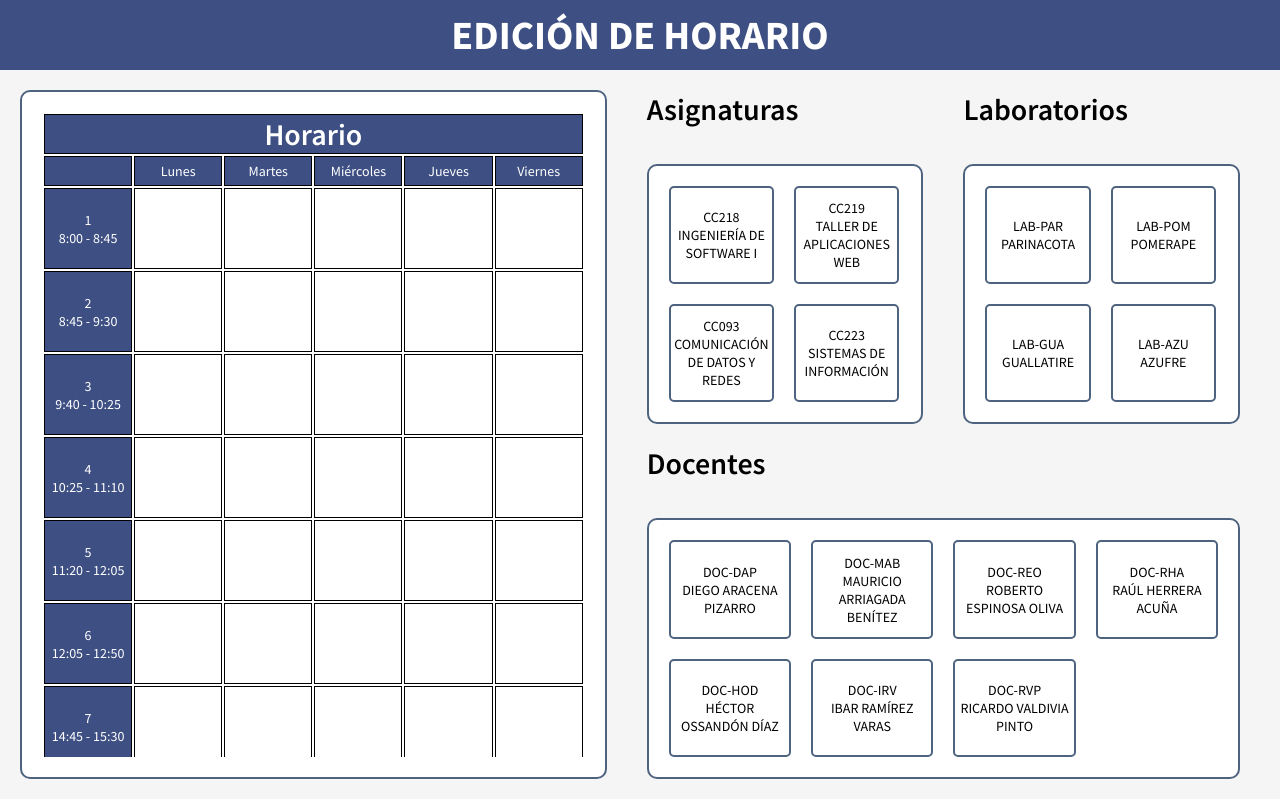
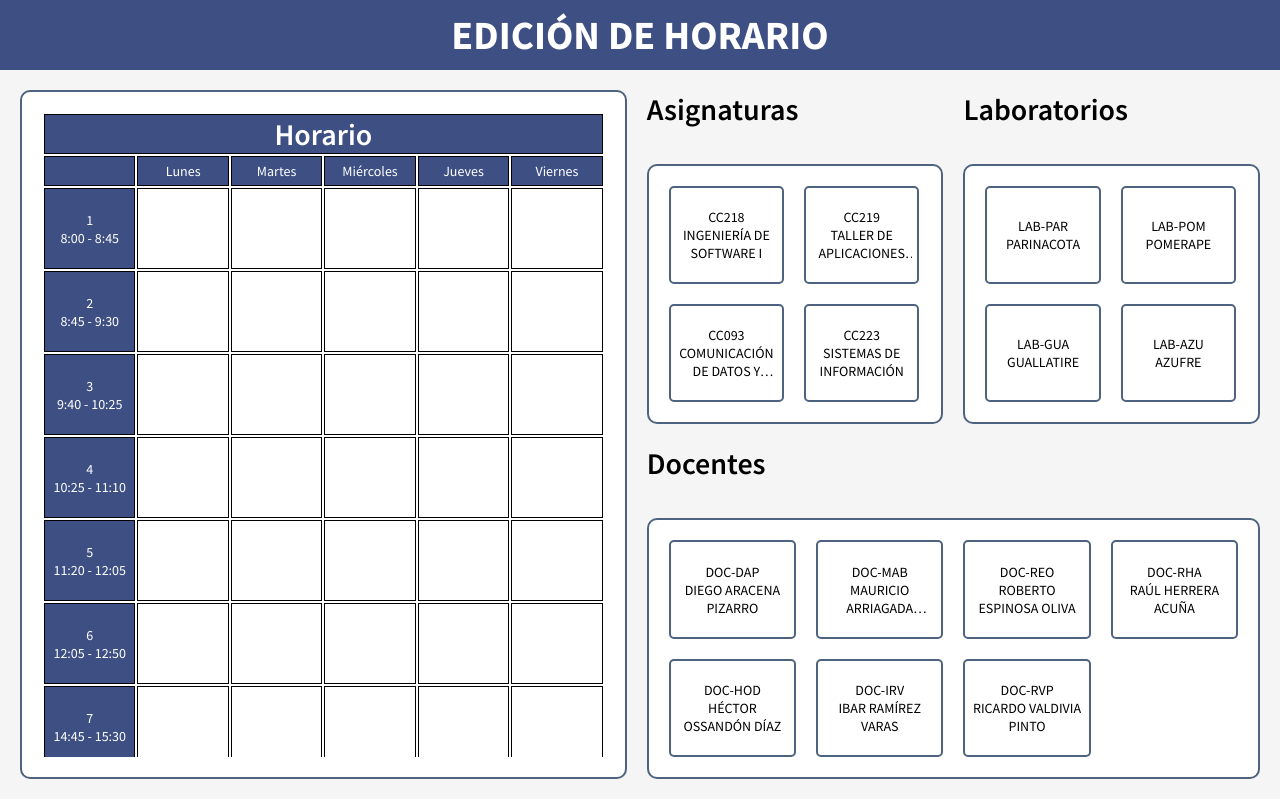
Before and after one commit to AlanAriasV/Planificador-de-horarios, a React (Vite) app: page /edit-schedule in a window 1280 px wide. Built offline with nearby package versions, Linux system fonts and the light colour scheme.

Commit message:
edit-schedule
placeholder

```diff
--- a/src/components/Draggables.jsx
+++ b/src/components/Draggables.jsx
@@ -1,11 +1,13 @@
-import { Draggable, Droppable } from 'react-beautiful-dnd';
+import { Draggable, Droppable } from "react-beautiful-dnd";
 
-import { BlocksDuration } from '../firebase/Data';
+import { BlocksDuration } from "../firebase/Data";
+// import { outOfTheWayTiming } from "react-beautiful-dnd/src/animation";
 
 export function ScheduleBlocksDraggable({ blocks, onClick, shelteredBlocks }) {
   const date = new Date();
   date.setHours(8);
   date.setMinutes(0);
+  // console.log(transitions.outOfTheWay);
   return (
     <>
       {[...Array(14)].map((_, i) => {
@@ -41,10 +43,10 @@ export function ScheduleBlocksDraggable({ blocks, onClick, shelteredBlocks }) {
                   isDropDisabled={blockSheltered || block.sheltered}
                 >
                   {(provided, snapshot) => {
-                    var backgroundColor = 'white';
-                    if (blockSheltered) backgroundColor = 'red';
+                    var backgroundColor = "white";
+                    if (blockSheltered) backgroundColor = "red";
                     else if (block.sheltered)
-                      backgroundColor = 'var(--yellow-color)';
+                      backgroundColor = "var(--yellow-color)";
                     // else if (snapshot.isDraggingOver) backgroundColor = 'lightblue';
                     return (
                       <td
@@ -62,7 +64,9 @@ export function ScheduleBlocksDraggable({ blocks, onClick, shelteredBlocks }) {
                             >
                               {(provided, snapshot) => (
                                 <div
-                                  className='block'
+                                  className={`block ${
+                                    snapshot.isDragging ? "dragging" : ""
+                                  }`}
                                   item={
                                     item.name ??
                                     `${item.firstName} ${item.lastName}`
@@ -74,7 +78,7 @@ export function ScheduleBlocksDraggable({ blocks, onClick, shelteredBlocks }) {
                                     onClick({ id: id, index, index })
                                   }
                                 >
-                                  <p>{item.id ?? ''}</p>
+                                  <p>{item.id ?? ""}</p>
                                   {/* <p>{item.name ?? `${item.firstName} ${item.lastName}`}</p> */}
                                 </div>
                               )}
@@ -102,11 +106,11 @@ export function AsignaturesDraggable({ asignatures }) {
         <Droppable isDropDisabled={true} droppableId={id} key={id}>
           {(provided, snapshot) => (
             <section
-              className='asignatures'
+              className="asignatures"
               {...provided.droppableProps}
               ref={provided.innerRef}
             >
-              <div className='grid grid-asignatures'>
+              <div className="grid grid-asignatures">
                 {asignatures.items.map((asignatures, index) =>
                   Object.entries(asignatures).map(([id, asignature]) => (
                     <Draggable
@@ -115,17 +119,17 @@ export function AsignaturesDraggable({ asignatures }) {
                       index={index}
                       isDragDisabled={asignature.time === 0}
                     >
-                      {(provided, _) => (
+                      {(provided, snapshot) => (
                         <div
                           className={`item ${
-                            asignature.time === 0 ? 'disabled' : ''
-                          }`}
+                            asignature.time === 0 ? "disabled" : ""
+                          } ${snapshot.isDragging ? "dragging" : ""}`}
                           ref={provided.innerRef}
                           {...provided.draggableProps}
                           {...provided.dragHandleProps}
                         >
                           <p>{asignature.id}</p>
-                          <p>{asignature.name}</p>
+                          { !snapshot.isDragging && <p>{asignature.name}</p>}
                         </div>
                       )}
                     </Draggable>
@@ -148,11 +152,11 @@ export function LaboratoriesDraggable({ laboratories }) {
         <Droppable isDropDisabled={true} droppableId={id} key={id}>
           {(provided, _) => (
             <section
-              className='laboratories'
+              className="laboratories"
               {...provided.droppableProps}
               ref={provided.innerRef}
             >
-              <div className='grid grid-laboratories'>
+              <div className="grid grid-laboratories">
                 {laboratories.items.map((laboratories, index) =>
                   Object.entries(laboratories).map(([id, laboratorie]) => (
                     <Draggable
@@ -161,17 +165,17 @@ export function LaboratoriesDraggable({ laboratories }) {
                       index={index}
                       isDragDisabled={laboratorie.time === 0}
                     >
-                      {(provided, _) => (
+                      {(provided, snapshot) => (
                         <div
                           className={`item ${
-                            laboratorie.time === 0 ? 'disabled' : ''
-                          }`}
+                            laboratorie.time === 0 ? "disabled" : ""
+                          } ${snapshot.isDragging ? "dragging" : ""}`}
                           ref={provided.innerRef}
                           {...provided.draggableProps}
                           {...provided.dragHandleProps}
                         >
                           <p>{laboratorie.id}</p>
-                          <p>{laboratorie.name}</p>
+                          { !snapshot.isDragging && <p>{laboratorie.name}</p>}
                         </div>
                       )}
                     </Draggable>
@@ -194,11 +198,11 @@ export function TeachersDraggable({ teachers }) {
         <Droppable isDropDisabled={true} droppableId={id} key={id}>
           {(provided, _) => (
             <section
-              className='teachers'
+              className="teachers"
               {...provided.droppableProps}
               ref={provided.innerRef}
             >
-              <div className='grid grid-teachers'>
+              <div className="grid grid-teachers">
                 {teachers.items.map((teachers, index) =>
                   Object.entries(teachers).map(([id, teacher]) => (
                     <Draggable
@@ -207,18 +211,17 @@ export function TeachersDraggable({ teachers }) {
                       index={index}
                       isDragDisabled={teacher.time === 0}
                     >
-                      {(provided, _) => (
+                      {(provided, snapshot) => (
                         <div
                           className={`item ${
-                            teacher.time === 0 ? 'disabled' : ''
-                          }`}
+                            teacher.time === 0 ? "disabled" : ""
+                          } ${snapshot.isDragging ? "dragging" : ""}`}
                           ref={provided.innerRef}
                           {...provided.draggableProps}
                           {...provided.dragHandleProps}
                         >
                           <p>{teacher.id}</p>
-                          <p>{`${teacher.firstName} ${teacher.lastName}`}</p>
-                          {/* <p>{teacher.email}</p> */}
+                          { !snapshot.isDragging && <p>{`${teacher.firstName} ${teacher.lastName}`}</p>}
                         </div>
                       )}
                     </Draggable>
--- a/src/css/EditSchedule.css
+++ b/src/css/EditSchedule.css
@@ -1,7 +1,6 @@
 .main-edit {
   display: grid;
   grid-template-columns: calc(50% - 13.3px) repeat(2, calc(25% - 13.3px));
-  /* grid-template-columns: calc(47.5% - 16.6px) calc(2.5% - 16.6px) calc(22.5% - 16.6px) calc(2.5% - 16.6px) calc(22.5% - 16.6px) calc(2.5% - 16.6px); */
   grid-auto-rows: calc(10% - 15px) calc(40% - 15px) calc(10% - 15px) calc(40% - 15px);
   grid-template-areas:
     's ta tl'
@@ -23,7 +22,6 @@ section {
   border-radius: var(--border-radius-10) !important;
   padding: 20px;
   overflow: hidden;
-  margin-right: 20px !important;
 }
 
 div.grid {
@@ -32,27 +30,13 @@ div.grid {
   display: grid;
   gap: 20px;
   grid-template-columns: repeat(auto-fill, calc(((100% - var(--gap)) / 2) - 1px));
-  /* grid-auto-columns: calc((100% - var(--gap)) / 2); */
   grid-auto-rows: calc((100% - var(--gap)) / 2);
   overflow: auto;
-  /* position: relative; */
 }
 
 div.grid-teachers {
   grid-template-columns: repeat(auto-fill, calc((100% - var(--gap)  * 3) / 4  ));
-  grid-auto-rows: calc((100% - var(--gap)) / 2);
 }
-
-div.grid::-webkit-scrollbar {
-  /* position: absolute;
-  left: 40px; */
-}
-/* section::-webkit-scrollbar, */
-/* section > *::-webkit-scrollbar { */
-  /* display: none; */
-/* } */
-
-
 
 section div > .item {
   align-items: center;
@@ -61,7 +45,16 @@ section div > .item {
   justify-content: center;
   border-radius: var(--border-radius-5);
   border: var(--border);
+  padding-inline: 5px;
   text-align: center;
+}
+
+section div > .item p {
+  display: -webkit-box;
+  -webkit-line-clamp: 2;
+  -webkit-box-orient: vertical;
+  overflow: hidden;
+  text-overflow: ellipsis;
 }
 
 section.grid > .disabled {
@@ -124,218 +117,25 @@ section.grid > .disabled {
 }
 
 .block {
-  /* TODO: Continuar Aquí y Placeholder [:not(.block)] */
-  /* position: relative; */
-  /* background-color: red; */
   text-align: center;
 }
 
-/* .block[item]:before {
-  background-color: var(--background-color);
-  border: 1px dashed var(--blue-color);
+.edit-schedule tbody td > div:not(.block) {
+  background-color: var(--blue-color);
+  border: none;
   border-radius: var(--border-radius-5);
-  content: attr(item);
-  left: 50%;
-  width: max-content;
-  opacity: 0;
-  padding: 7px;
-  position: absolute;
-  top: -49px;
-  transform: translate(-50%, 0%);
-  transition: 0.25s;
-  visibility: hidden;
-  z-index: 3;
-}
-
-.block[item]:after {
-  background-color: var(--background-color);
-  border: 1px dashed var(--blue-color);
-  border-right: none;
-  border-top: none;
-  content: '';
-  height: 10px;
-  left: 50%;
-  opacity: 0;
-  position: absolute;
-  top: -21px;
-  transform: rotate(-45deg) translate(-50%, 0%);
-  transition: 0.25s;
-  visibility: hidden;
-  width: 10px;
-  z-index: 4;
-}
-
-.block[item]:hover::before,
-.block[item]:hover::after {
-  opacity: 1;
-  visibility: visible;
-} */
-
-.edit-schedule tbody td > div:not(.block) {
-  background-color: red;
-  border: none;
   height: 25px !important;
-  /* width: 50px !important; */
+  min-width: none;
   max-width: 50px !important;
   outline: none;
+  margin-inline: auto !important;
 }
 
 .schedule > div > div:not(table) {
   display: none;
 }
 
-/* main {
-  display: flex;
-  flex-direction: column;
-  margin-inline: auto !important;
-  max-width: 768px;
+.dragging {
+  height: max-content !important;
+  width: max-content !important;
 }
-
-.block[item] {
-  position: relative;
-}
-
-.block[item]:before {
-  background-color: var(--background-color);
-  border: 1px dashed var(--blue-color);
-  border-radius: var(--border-radius-5);
-  content: attr(item);
-  left: 50%;
-  width: max-content;
-  opacity: 0;
-  padding: 7px;
-  position: absolute;
-  top: -49px;
-  transform: translate(-50%, 0%);
-  transition: 0.25s;
-  visibility: hidden;
-  z-index: 1;
-}
-
-.block[item]:after {
-  background-color: var(--background-color);
-  border: 1px dashed var(--blue-color);
-  border-right: none;
-  border-top: none;
-  content: '';
-  height: 10px;
-  left: 50%;
-  opacity: 0;
-  position: absolute;
-  top: -21px;
-  transform: rotate(-45deg) translate(-50%, 0%);
-  transition: 0.25s;
-  visibility: hidden;
-  width: 10px;
-  z-index: 2;
-}
-
-.block[item]:hover::before,
-.block[item]:hover::after {
-  opacity: 1;
-  visibility: visible;
-}
-
-section {
-  background-color: white;
-  border: var(--border);
-  border-radius: var(--border-radius-10) !important;
-  padding: 20px;
-}
-
-section.grid {
-  display: grid;
-  gap: 20px;
-  grid-template-columns: repeat(auto-fill, calc(50% - 10px));
-  grid-template-rows: repeat(auto-fill, 90px);
-}
-
-section.grid > .item {
-  align-items: center;
-  display: flex;
-  flex-direction: column;
-  justify-content: center;
-  height: 90px;
-  border-radius: var(--border-radius-5);
-  border: var(--border);
-  text-align: center;
-  user-select: none;
-}
-
-section.grid > .disabled {
-  background-color: var(--black-25-color);
-  border-color: var(--black-50-color);
-  color: var(--black-50-color);
-}
-
-.columns {
-  display: grid;
-  gap: 20px;
-  grid-template-columns: repeat(2, calc(50% - 10px));
-}
- {
-  width: 100%;
-  border-collapse: separate !important;
-  margin: 0px !important;
-}
- > :not(caption) > * > * {
-  border: 1px solid black;
-  padding: 0px;
-  user-select: none;
-}
-
-th,
-tr:first-child td,
-tr td:first-child {
-  background-color: var(--blue-color) !important;
-  color: var(--white-color);
-  text-align: center !important;
-  height: 27px;
-}
-
-td {
-  display: inline-flex;
-  flex-direction: column;
-  justify-content: center;
-  align-items: center;
-  padding: 2px !important;
-  width: 16.375%;
-}
-
-tr:nth-child(n + 2) td {
-  height: 81px;
-}
-
-tr td:not(:last-child) {
-  margin-right: 2px !important;
-}
-
-td div {
-  border-radius: 0px 0px 20px 20px;
-  box-shadow: 0px 0px 2px darkblue;
-  background-color: var(--blue-color);
-  color: white;
-  text-shadow: 0px 0px 2px black;
-}
-
-tr:nth-child(n + 2) td:nth-child(n + 2) > div {
-  height: 75px;
-}
-
-tr:nth-child(n + 2) td:nth-child(n + 2) > div:not(:last-child) {
-  margin-bottom: 3px !important;
-}
-
-td div p {
-  align-items: center;
-  display: flex;
-  flex-direction: column;
-  justify-content: center;
-  text-align: center;
-}
-
-@media screen and (min-width: 1366px) {
-    body{
-        background-color: red !important;
-    }
-} */
```
Also changed, not shown: src/pages/EditSchedule.jsx (line endings or trailing spaces).
